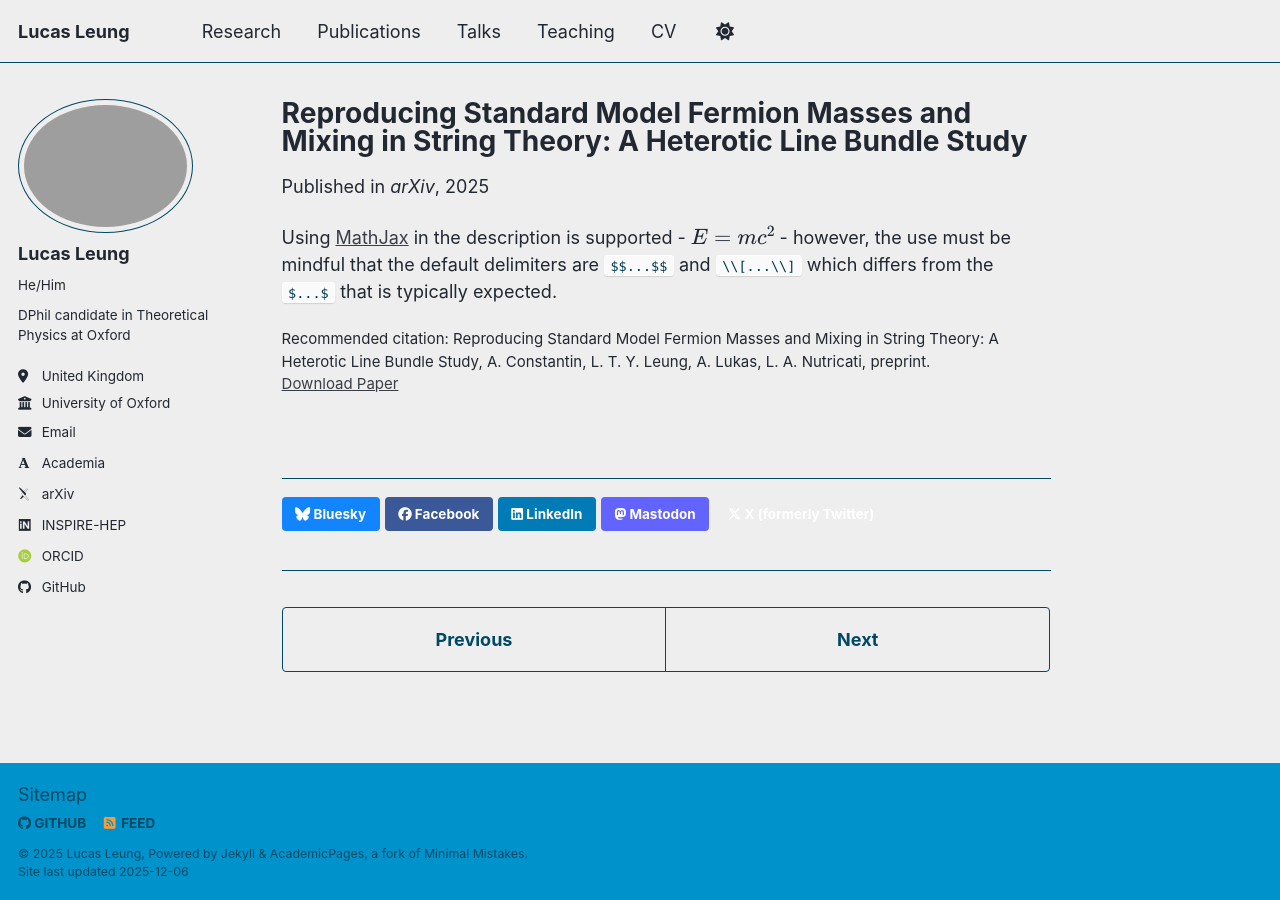
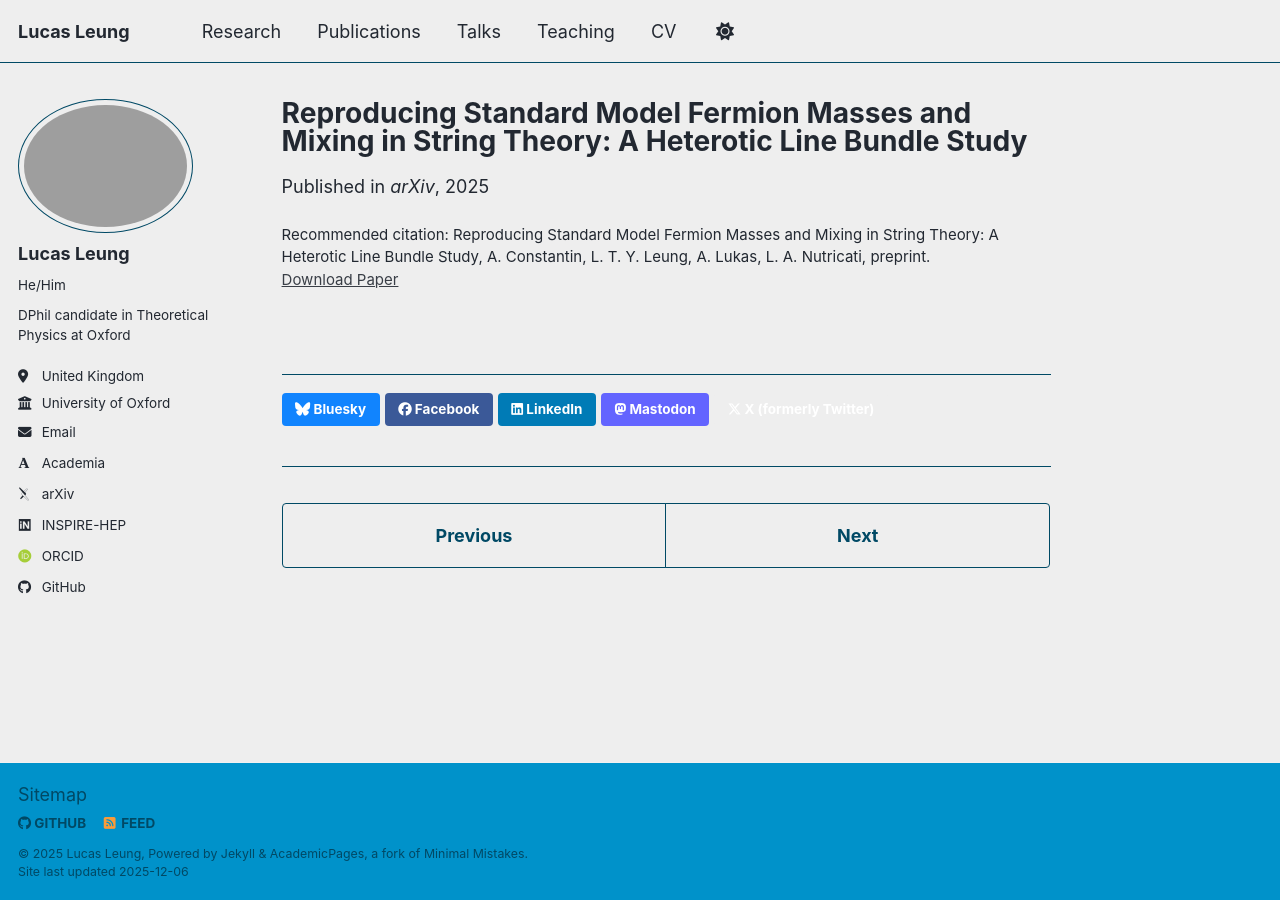
Before and after one commit to LucasLeung149/lucasleung149.github.io, a Jekyll site: the page built from _publications/2025-07-03-paper.md, in a window 1280 px wide. Built offline with Jekyll 4.4.1, drawn with Linux system fonts in a browser that asks for light colours; some web fonts are replaced; a script bundle is joined from its source files by our own code; library files that are not in the unit come from our copies.

Commit message:
dont understand

```diff
--- a/_publications/2025-07-03-paper.md
+++ b/_publications/2025-07-03-paper.md
@@ -10,4 +10,4 @@
 citation: 'Reproducing Standard Model Fermion Masses and Mixing in String Theory: A Heterotic Line Bundle Study, A. Constantin, L. T. Y. Leung, A. Lukas, L. A. Nutricati, preprint.'
 ---
 
-Using [MathJax](https://www.mathjax.org/) in the description is supported - $$E=mc^2$$ - however, the use must be mindful that the default delimiters are `$$...$$` and `\\[...\\]` which differs from the `$...$` that is typically expected.
+<!-- Using [MathJax](https://www.mathjax.org/) in the description is supported - $$E=mc^2$$ - however, the use must be mindful that the default delimiters are `$$...$$` and `\\[...\\]` which differs from the `$...$` that is typically expected. -->
```
Also changed, not shown: _publications/2024-10-23-paper.md (+1 -1 lines).
